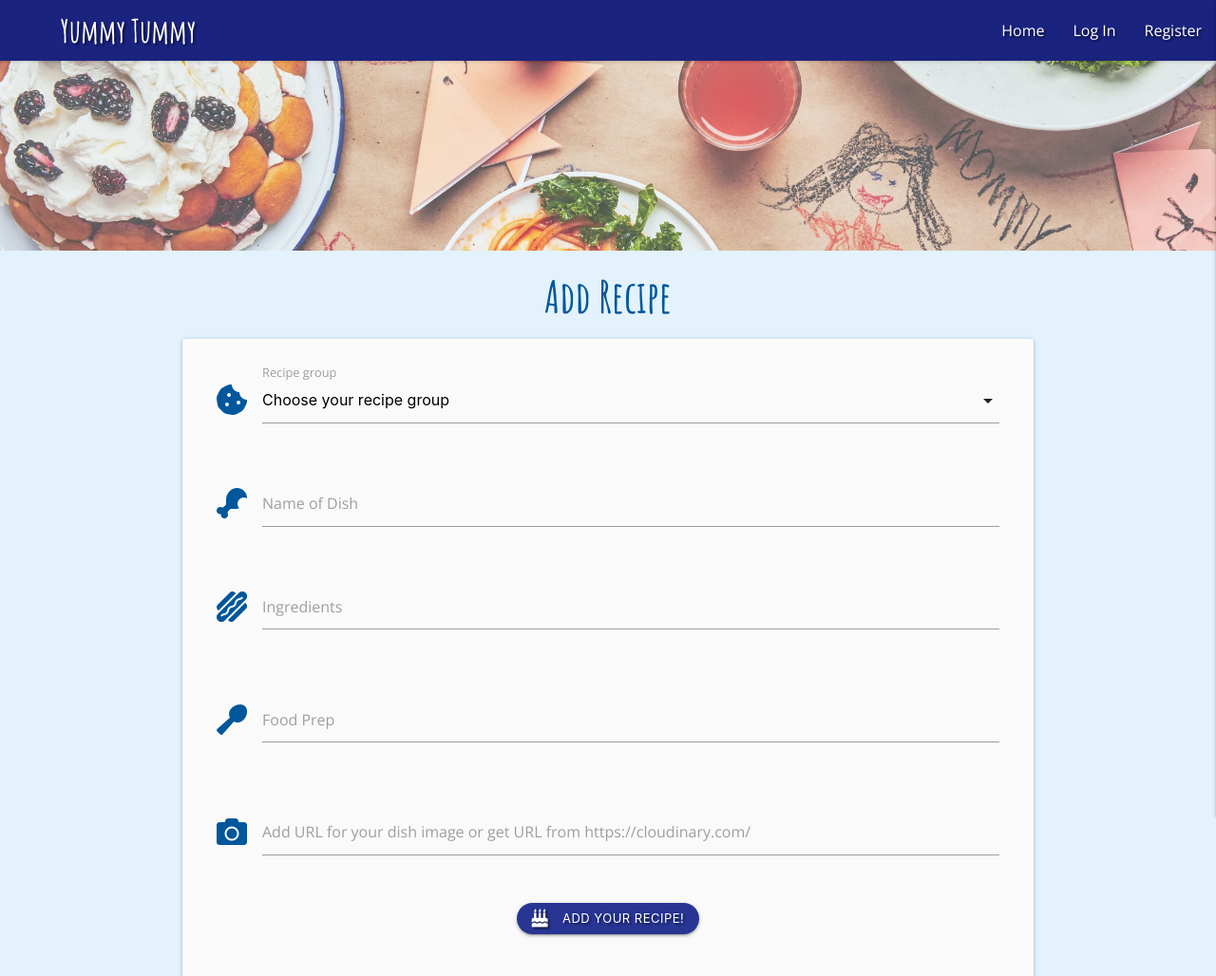
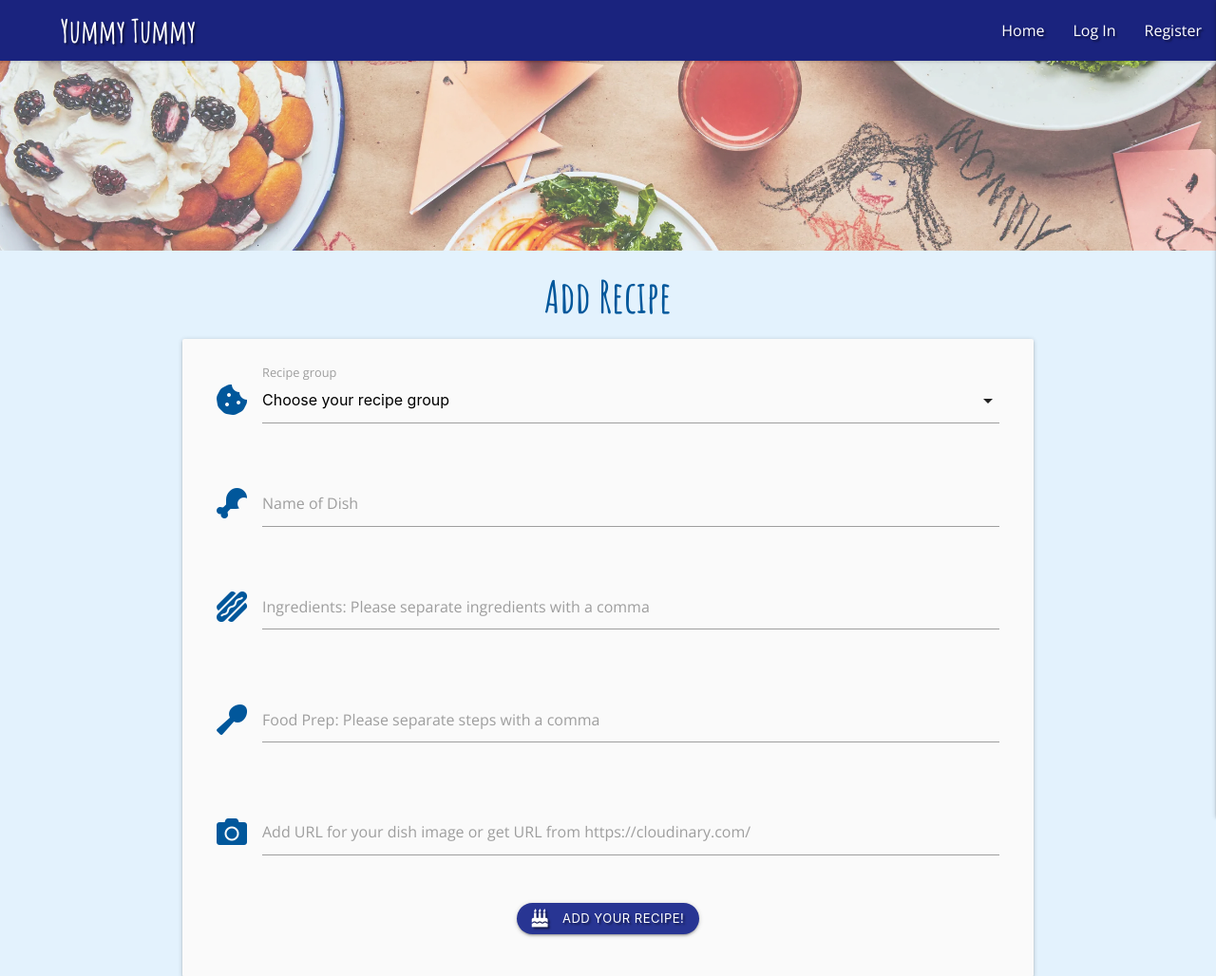
Before and after one commit to monanorremo/yummy-tummy, a Flask app: page /add_recipe in a window 1280 px wide. Shown: the top 1028 px of the page at 95% size. Run offline with Flask 2, Linux system fonts and the light colour scheme; data that the repository does not hold is empty; some libraries are stand-ins or nearby versions.

Commit message:
Arranged ingredient list and prep steps into an array.

```diff
--- a/app.py
+++ b/app.py
@@ -130,8 +130,8 @@ def add_recipe():
         recipes = {
             "food_type": request.form.get("food_type"),
             "food_name": request.form.get("food_name"),
-            "ingredients": request.form.get("ingredients"),
-            "prep": request.form.get("prep"),
+            "ingredients": split_strip(request.form.get("ingredients")),
+            "prep": split_strip(request.form.get("prep")),
             "food_img": request.form.get("food_img"),
             "created_by": session["user"]
         }
@@ -149,8 +149,8 @@ def edit_recipe(recipe_id):
         submit = {
             "food_type": request.form.get("food_type"),
             "food_name": request.form.get("food_name"),
-            "ingredients": request.form.get("ingredients"),
-            "prep": request.form.get("prep"),
+            "ingredients": split_strip(request.form.get("ingredients")),
+            "prep": split_strip(request.form.get("prep")),
             "food_img": request.form.get("food_img"),
             "created_by": session["user"]
         }
@@ -158,9 +158,19 @@ def edit_recipe(recipe_id):
         flash("Recipe Successfully Updated")
 
     recipe = mongo.db.recipes.find_one({"_id": ObjectId(recipe_id)})
+    recipe["ingredients"] = format_array(recipe["ingredients"])
+    recipe["prep"] = format_array(recipe["prep"])
     categories = mongo.db.categories.find().sort("food_type", 1)
     return render_template("edit_recipe.html",
                            recipe=recipe, categories=categories)
+
+
+def split_strip(array_string):
+    return [x.strip() for x in array_string.split(',')]
+
+
+def format_array(arr):
+    return ",". join(arr)
 
 
 @app.route("/delete_recipe/<recipe_id>")
--- a/static/css/style.css
+++ b/static/css/style.css
@@ -84,3 +84,13 @@ html {
     padding-right: 20px;
     padding-top: 30px;
 }
+
+.prep-steps {
+    counter-reset: my-counter;
+}
+
+
+.prep-steps li::before {
+  counter-increment: my-counter;
+  content: "Step " counter(my-counter) ": ";
+}
--- a/templates/add_recipe.html
+++ b/templates/add_recipe.html
@@ -33,18 +33,17 @@
         <div class="row">
             <div class="input-field col s12">
                 <i class="fas fa-hotdog prefix light-blue-text text-darken-4"></i>
-                <textarea id="ingredients" name="ingredients" minlength="5" maxlength="200"
-                    class="materialize-textarea validate" required></textarea>
-                <label for="ingredients">Ingredients</label>
+                <textarea id="ingredients" name="ingredients" minlength="1" class="materialize-textarea validate" required></textarea>
+                <label for="ingredients">Ingredients: Please separate ingredients with a comma</label>
             </div>
         </div>
         <!--Prep-->
         <div class="row">
             <div class="input-field col s12">
                 <i class="fas fa-utensil-spoon prefix light-blue-text text-darken-4"></i>
-                <textarea id="prep" name="prep" minlength="5" maxlength="900" class="materialize-textarea validate"
+                <textarea id="prep" name="prep" minlength="3" class="materialize-textarea validate"
                     required></textarea>
-                <label for="prep">Food Prep</label>
+                <label for="prep">Food Prep: Please separate steps with a comma</label>
             </div>
         </div>
         <!--Dish Image-->
```
Also changed, not shown: templates/recipe_description.html (+10 -2 lines).
